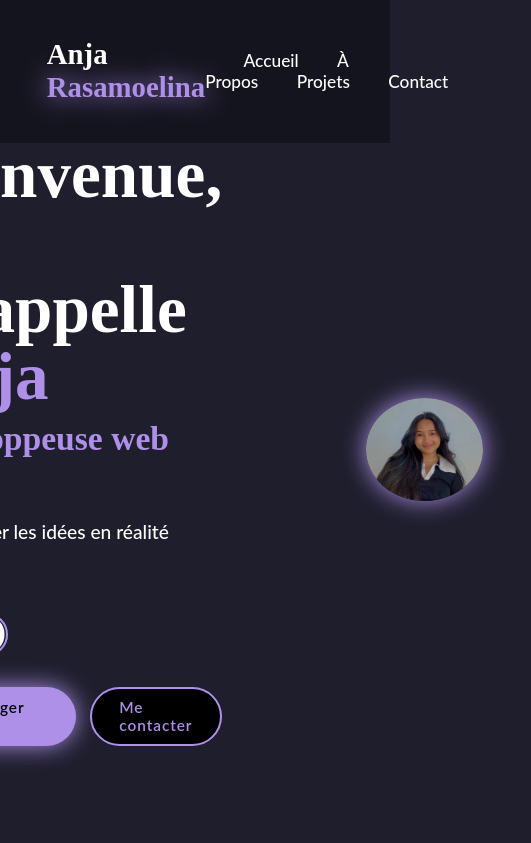
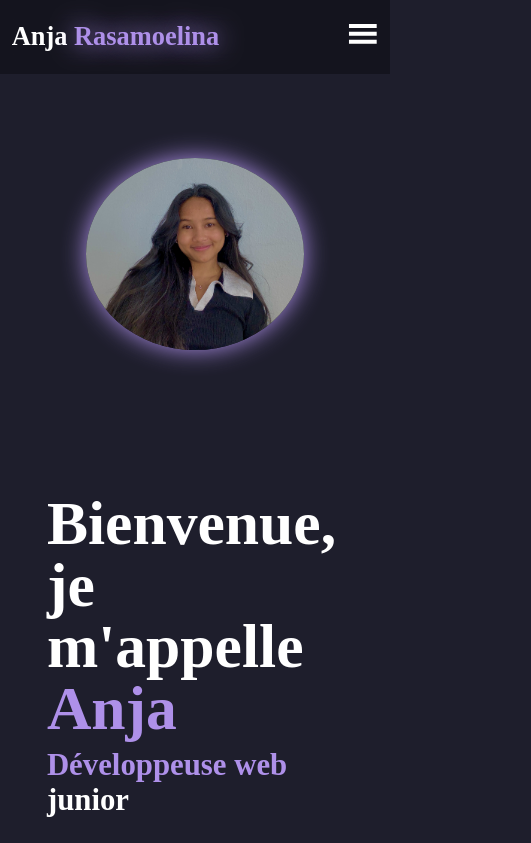
Before and after one commit to anjakely18/Mon-portfolio, a React (Vite) app: page / in a window 390 px wide. Shown: the top 843 px of the page, 531 px wide, since content can reach past the window. Built offline with nearby package versions, Linux system fonts and the light colour scheme.

Commit message:
responsive setup

```diff
--- a/src/components/Navbar.jsx
+++ b/src/components/Navbar.jsx
@@ -1,18 +1,35 @@
 import { GiHamburgerMenu } from "react-icons/gi";
 import { links } from "../assets/data";
 
-import React from "react";
+import React, { useState } from "react";
 
 const Navbar = () => {
+  const [isOpen, setIsOpen] = useState(false);
+  const toggle = () => {
+    setIsOpen(!isOpen);
+  };
   return (
     <header className="header">
       <h2 className="logo">
         Anja <span>Rasamoelina</span>
       </h2>
+
       <div className="bx bx-menu" id="menu-icon">
-        <GiHamburgerMenu />
+        <GiHamburgerMenu onClick={toggle} />
       </div>
+
       <nav className="navbar">
+        {links.map((link) => {
+          const { id, href, text } = link;
+          return (
+            <a key={id} href={href} className="navlink">
+              {text}
+            </a>
+          );
+        })}
+      </nav>
+
+      <nav className="navbar" style={{ display: isOpen ? "flex" : "none" }}>
         {links.map((link) => {
           const { id, href, text } = link;
           return (
--- a/src/index.css
+++ b/src/index.css
@@ -113,8 +113,8 @@ header {
 
 #menu-icon {
   font-size: 3.6rem;
-  color: var(--main-color);
   display: none;
+  cursor: pointer;
 }
 
 /*------------HOME-------------*/
@@ -344,3 +344,79 @@ span {
 .footer p {
   text-align: center;
 }
+
+@media (max-width: 1400px) {
+  html {
+    font-size: 55%;
+  }
+
+  .about-content {
+    flex-direction: column;
+  }
+}
+
+@media (max-width: 991px) {
+  header {
+    padding: 2rem 3%;
+  }
+  section {
+    padding: 10rem 3% 2rem;
+  }
+
+  .skills {
+    grid-template-columns: repeat(1, 1fr);
+  }
+
+  .contact form {
+    flex-direction: column;
+  }
+
+  .footer {
+    padding: 2rem 3%;
+  }
+
+  .footer nav {
+    display: flex;
+    flex-direction: column;
+  }
+}
+
+@media (max-width: 895px) {
+  #menu-icon {
+    display: block;
+  }
+
+  header .navbar {
+    position: absolute;
+    top: 100%;
+    right: 0;
+    width: 30%;
+    padding: 2rem 3%;
+    background: rgba(15, 14, 15, 0.808);
+    backdrop-filter: blur(20px);
+    border-bottom-left-radius: 2rem;
+    border-left: 2px solid var(--main-color);
+    border-bottom: 2px solid var(--main-color);
+    display: none;
+    flex-direction: column;
+  }
+
+  header .navbar a {
+    margin: 1.5rem 0;
+  }
+
+  .home {
+    flex-direction: column-reverse;
+    margin: 5rem 4rem;
+    justify-content: center;
+    align-items: center;
+  }
+
+  .home-content h1 {
+    margin-top: 1rem;
+  }
+
+  .home-img img {
+    width: 56vw;
+  }
+}
```
